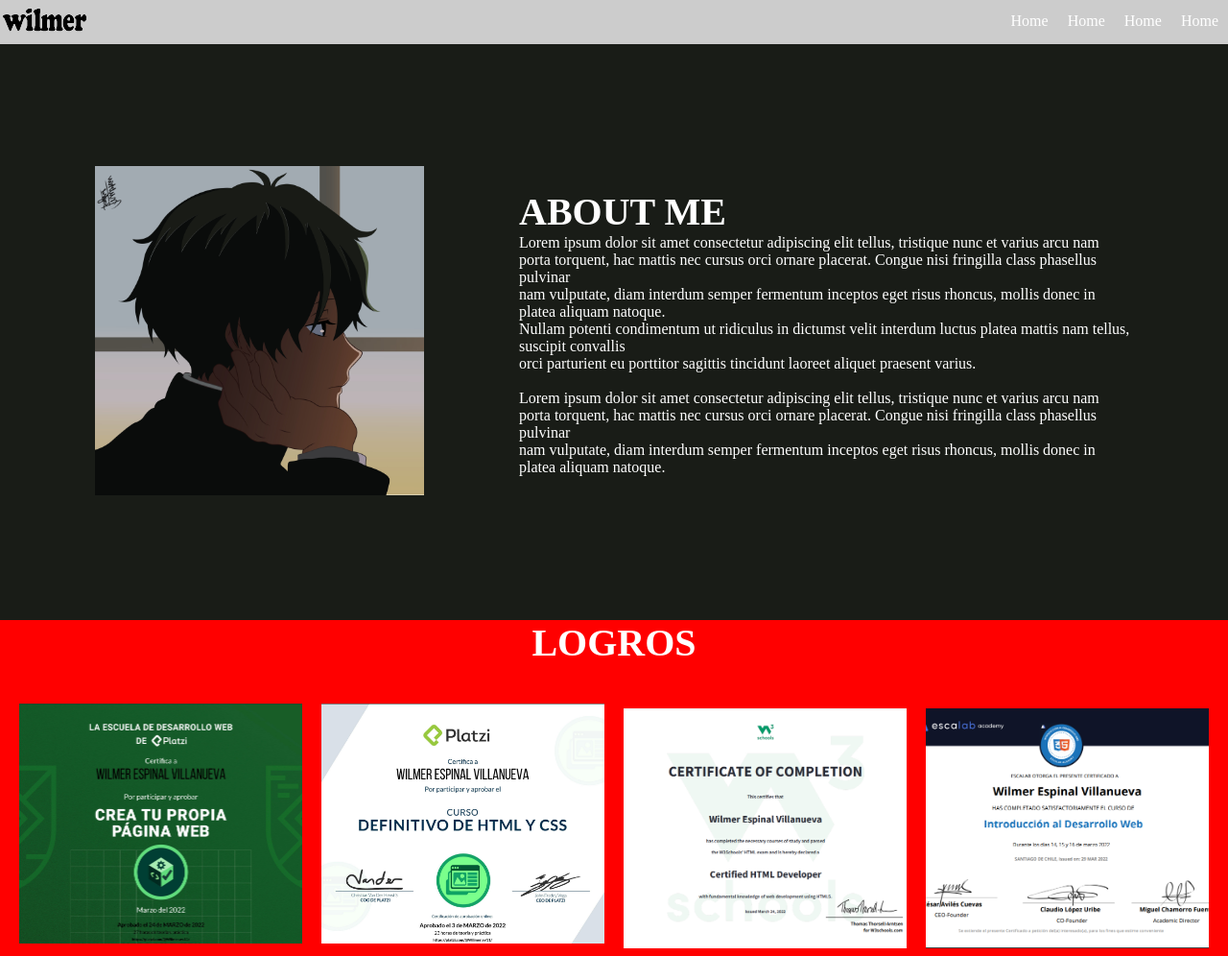
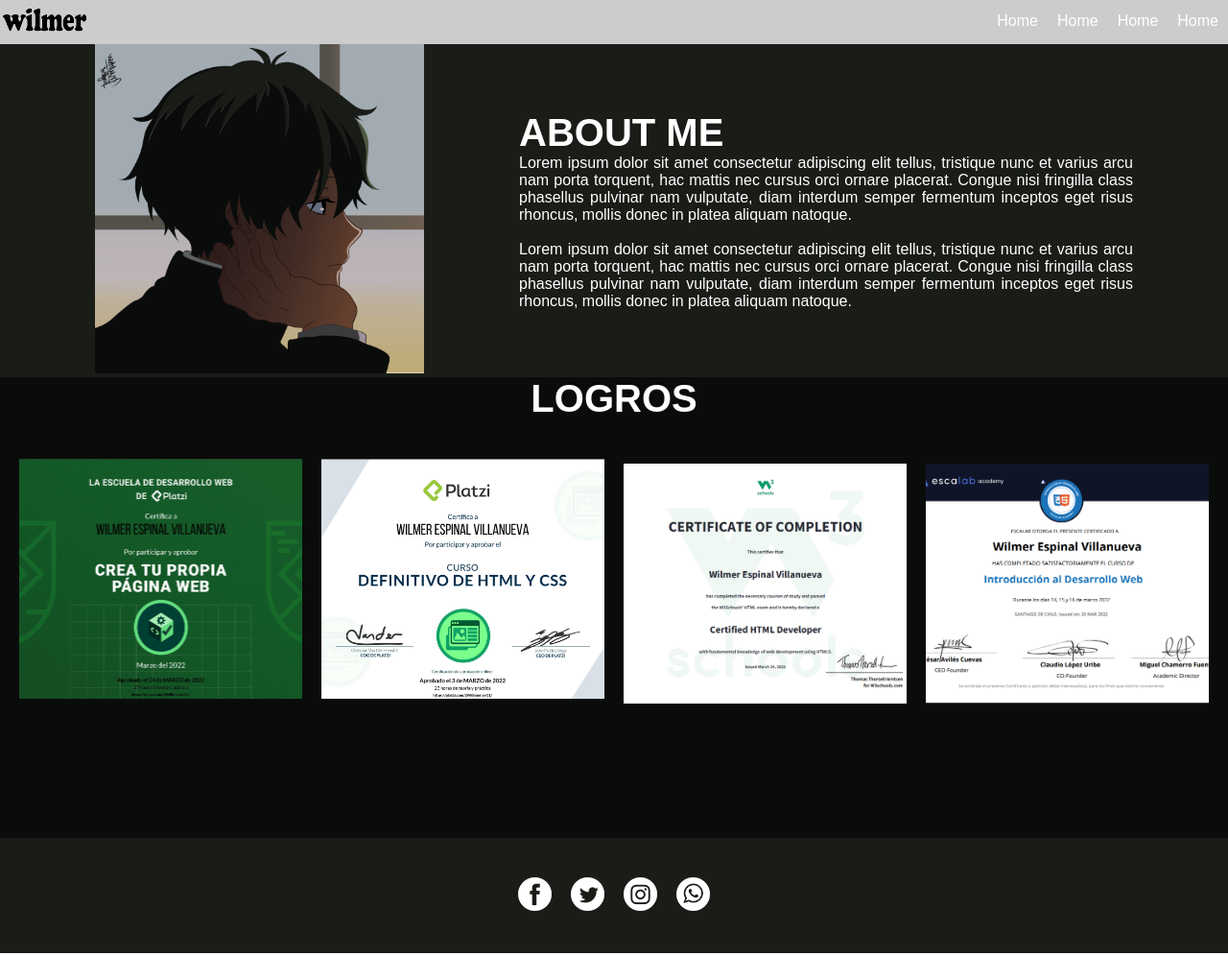
Before and after one commit to WilmerEspinal/Portafolio, a plain HTML site: page html/index2.html in a window 1280 px wide. Shown: the part 2-998 px from the top of the page at 96% size. Drawn offline with Linux system fonts and the light colour scheme.

Commit message:
version final

```diff
--- a/html/index2.html
+++ b/html/index2.html
@@ -61,18 +61,16 @@
             </div>
             <article class="main-datos">
                 <h1>ABOUT ME</h1>
-                <p>
-                    Lorem ipsum dolor sit amet consectetur adipiscing elit tellus, tristique nunc et varius arcu nam<br>
-                    porta torquent, hac mattis nec cursus orci ornare placerat. Congue nisi fringilla class phasellus pulvinar<br>
-                    nam vulputate, diam interdum semper fermentum inceptos eget risus rhoncus, mollis donec in platea aliquam natoque.<br>
-                    Nullam potenti condimentum ut ridiculus in dictumst velit interdum luctus platea mattis nam tellus, suscipit convallis<br>
-                    orci parturient eu porttitor sagittis tincidunt laoreet aliquet praesent varius.
+                <p class="text">
+                    Lorem ipsum dolor sit amet consectetur adipiscing elit tellus, tristique nunc et varius arcu nam
+                    porta torquent, hac mattis nec cursus orci ornare placerat. Congue nisi fringilla class phasellus pulvinar
+                    nam vulputate, diam interdum semper fermentum inceptos eget risus rhoncus, mollis donec in platea aliquam natoque.
                 </p>
                 <br>
                 <p>
-                    Lorem ipsum dolor sit amet consectetur adipiscing elit tellus, tristique nunc et varius arcu nam<br>
-                    porta torquent, hac mattis nec cursus orci ornare placerat. Congue nisi fringilla class phasellus pulvinar<br>
-                    nam vulputate, diam interdum semper fermentum inceptos eget risus rhoncus, mollis donec in platea aliquam natoque.<br>
+                    Lorem ipsum dolor sit amet consectetur adipiscing elit tellus, tristique nunc et varius arcu nam
+                    porta torquent, hac mattis nec cursus orci ornare placerat. Congue nisi fringilla class phasellus pulvinar
+                    nam vulputate, diam interdum semper fermentum inceptos eget risus rhoncus, mollis donec in platea aliquam natoque.
                 </p>
             </article>
         </section>
@@ -91,18 +89,30 @@
                 <div class="logro-four logros">
                     <img src="../images/scalab-academy.png" alt="cetificado">
                 </div>
-        </article>
-        </section>
-        <section class="redes-sociales">
-
+            </article>
         </section>
     </main>
     <!-- END MAIN -->
 
     <!-- OPEN HEADER -->
-    <header>
+    <footer>
+        <div class="container-redes-sociales">
+            <a href="https://www.facebook.com/gwilmer.espinal">
+                <img src="../images/Facebook.png" alt="logo-facebook">
+            </a>
+            <a href="#">
+                <img src="../images/Twitter.png" alt="logo-twitter">
+            </a>
+            <a href="https://instagram.com/wilmer_ev_?igshid=YmMyMTA2M2Y=">
+                <img src="../images/Instagram.png" alt="logo-instagram">
+            </a>
+            <a href="#">
+                <img src="../images/WhatsApp.png" alt="-logo-whatsapp">
+            </a>
 
-    </header>
+
+        </div>
+    </footer>
     <!-- END HEADER -->
 </body>
 </html>
--- a/style/style.css
+++ b/style/style.css
@@ -8,6 +8,7 @@ html {
 }
 body {
     font-size: 1.6rem;
+    font-family: 'Poppins',sans-serif;
 }
 header {
     width: 100%;
@@ -117,7 +118,13 @@ header {
     .main-datos {
         width: 100% !important;
     }
-
+    .main-datos h1 {
+        text-align: center;
+    }
+    .main-datos p {
+        text-align: justify;
+        line-height: 1.3;
+    }
 
 }
 /* ================MOVIL================== */
@@ -125,7 +132,6 @@ header {
 /* OPEN MAIN */
 main {
     width: 100%;
-    height: 75vh;
 }
 .container-image-main {
     width: 25%;
@@ -143,8 +149,6 @@ main {
     align-items: center;
     justify-content: space-evenly;
     background: #191c17;
-    height: 100%;
-    overflow: auto;
     margin-top: 48px;
 }
 .main-datos {
@@ -156,6 +160,7 @@ main {
 }
 .section-info p {
     color: white;
+    text-align: justify;
 }
 /* ========================================================== */
 .section-logros {
@@ -163,7 +168,7 @@ main {
     height: 60vh;
     max-height: 62vh;
     min-height: 54vh;
-    background: red;
+    background: #0a0c0b;
     content: "";
     clear: both;
     display: table;
@@ -176,7 +181,6 @@ main {
 .logros {
     width: 24%;
     height: 250px;
-    background: lime;
     display: flex;
 }
 .container-logros {
@@ -189,10 +193,6 @@ main {
     object-fit: cover;
 }
 /* ======================================================= */
-.redes-sociales {
-    width: 100%;
-    height: 40vh;
-}
 /* END MAIN */
 
 @media (max-width: 730px) {
@@ -264,3 +264,19 @@ main {
         display: flex;
     }
 }
+/* =========================OPEN FOOTER======================== */
+footer {
+    width: 100%;
+    height: 15vh;
+    background: #191c17;
+}
+.container-redes-sociales {
+    display: flex;
+    justify-content: center;
+    align-items: center;
+    height: 100%;
+}
+.container-redes-sociales img {
+    margin: 10px;
+}
+/* =========================END FOOTER======================== */
--- a/style/stylehome.css
+++ b/style/stylehome.css
@@ -31,7 +31,7 @@ nav ul {
     display: flex;
     justify-content: center;
     background: red;
-    width: 150px;
+    width: 200px;
     padding: 5px;
     border-radius: 3px;
 }
@@ -39,11 +39,12 @@ a {
     text-decoration: none;
     color: white;
     font-size: 2rem;
+    margin: auto;
 }
 nav li {
     list-style: none;
 }
-@media screen and (max-width: 600px) {
+@media screen and (max-width: 730px) {
     .main-home {
         background: url(../images/background-home-movil.jpg) no-repeat;
         background-position: center;
```
Also changed, not shown: images/Facebook.png (added), images/Instagram.png (added), images/Twitter.png (added), images/WhatsApp.png (added), images/tik-tok-final.png (added), images/tik-tok-final2.png (added).
